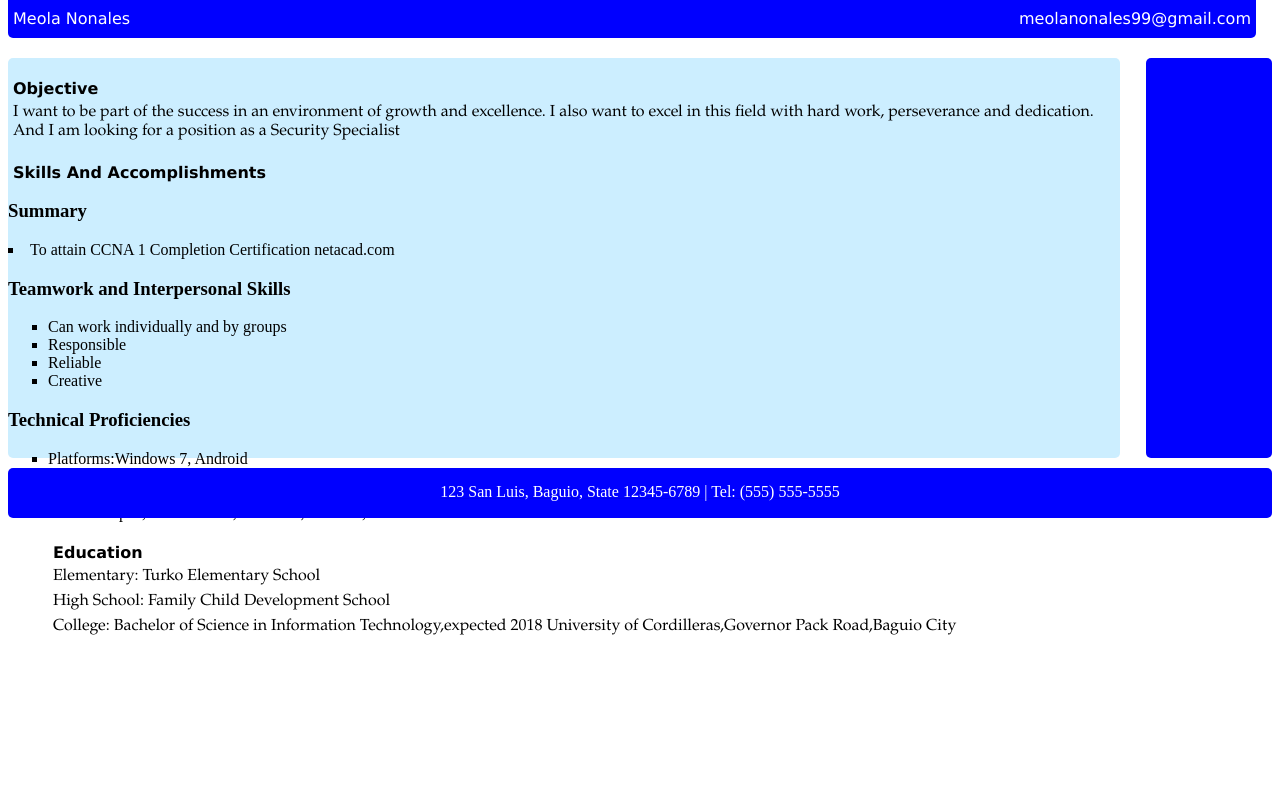
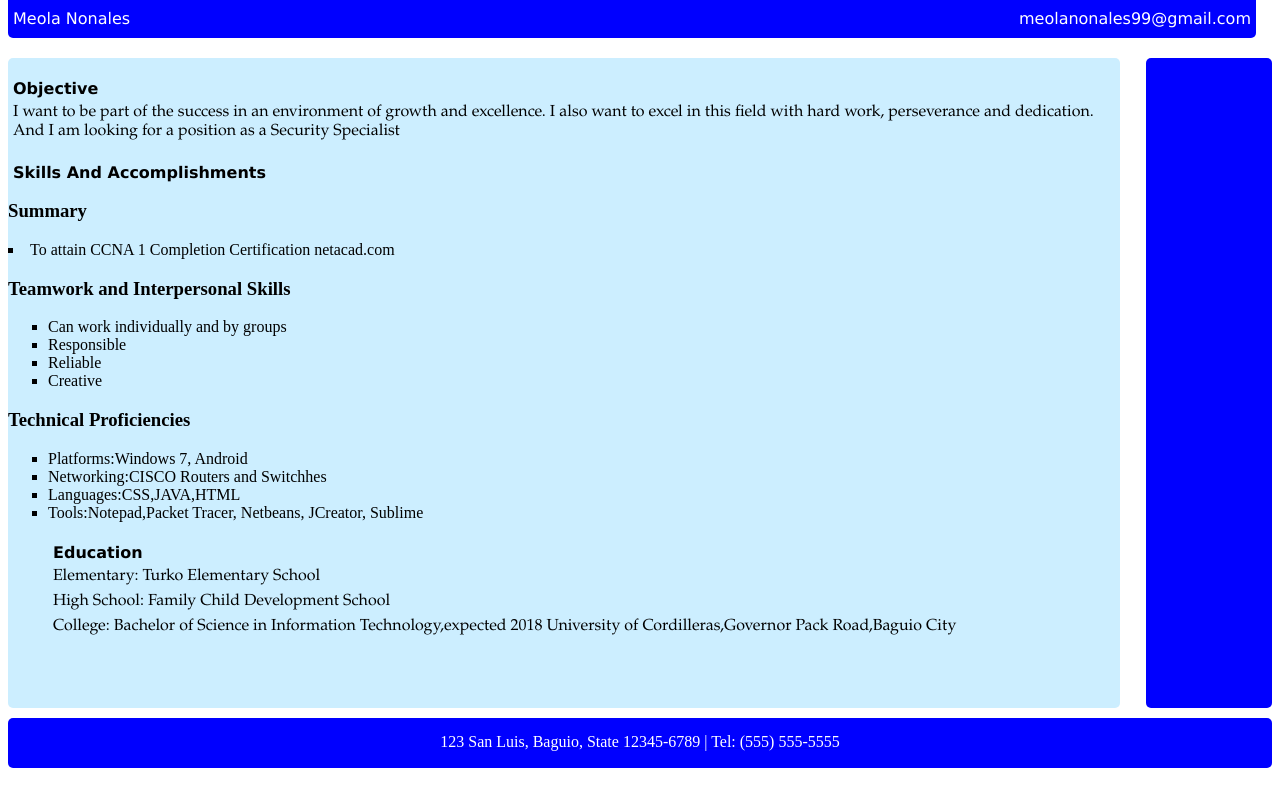
Before and after one commit to meolanoanles/resume.github.io, a website: page index.html in a window 1280 px wide. Drawn offline with Linux system fonts and the light colour scheme.

Commit message:
Update CSS.css

```diff
--- a/CSS.css
+++ b/CSS.css
@@ -58,7 +58,7 @@ a:hover {
 	float: right;
 	margin-top: 50px;
 	width: 10%;
-	height: 400px;
+	height: 650px;
 	background-color: #0000ff;
 	margin-bottom: 10px;
 }
@@ -68,7 +68,7 @@ a:hover {
 	float: left;
 	margin-top: 50px;
 	width: 88%;
-	height: 400px;
+	height: 650px;
 	background-color: #cceeff;
 	margin-bottom: 10px;
 	color:#000000;
```
